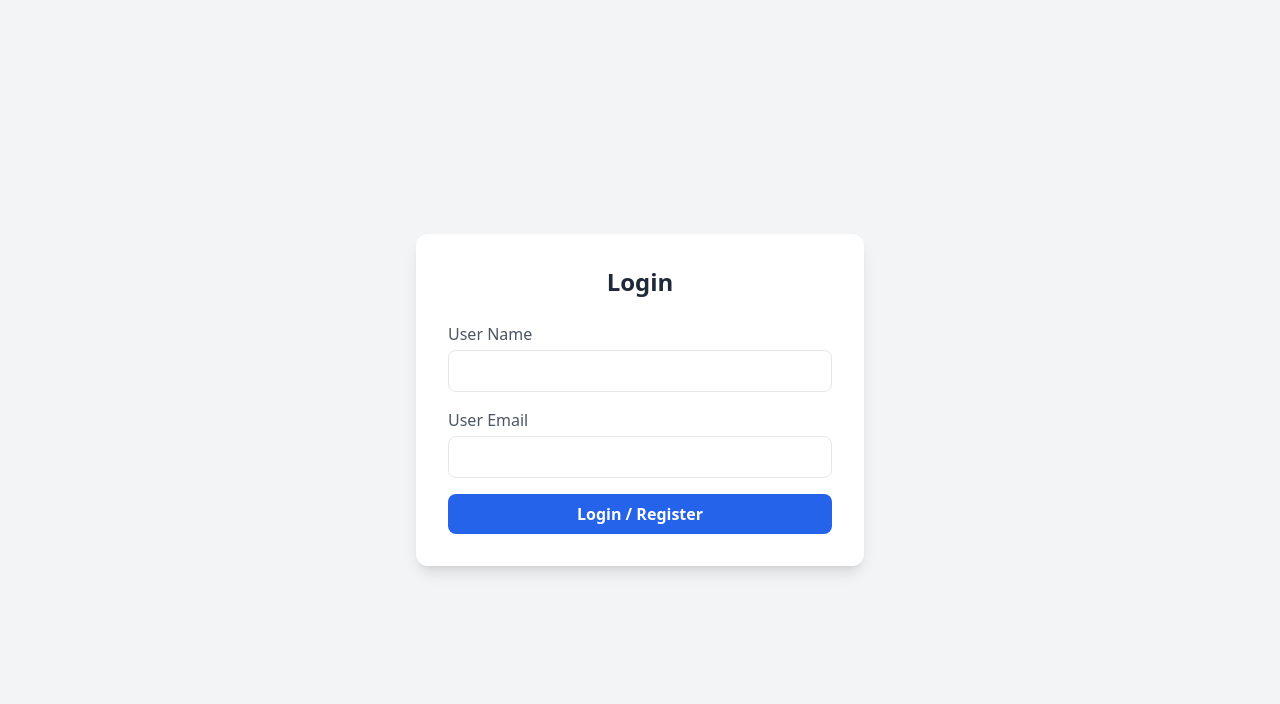
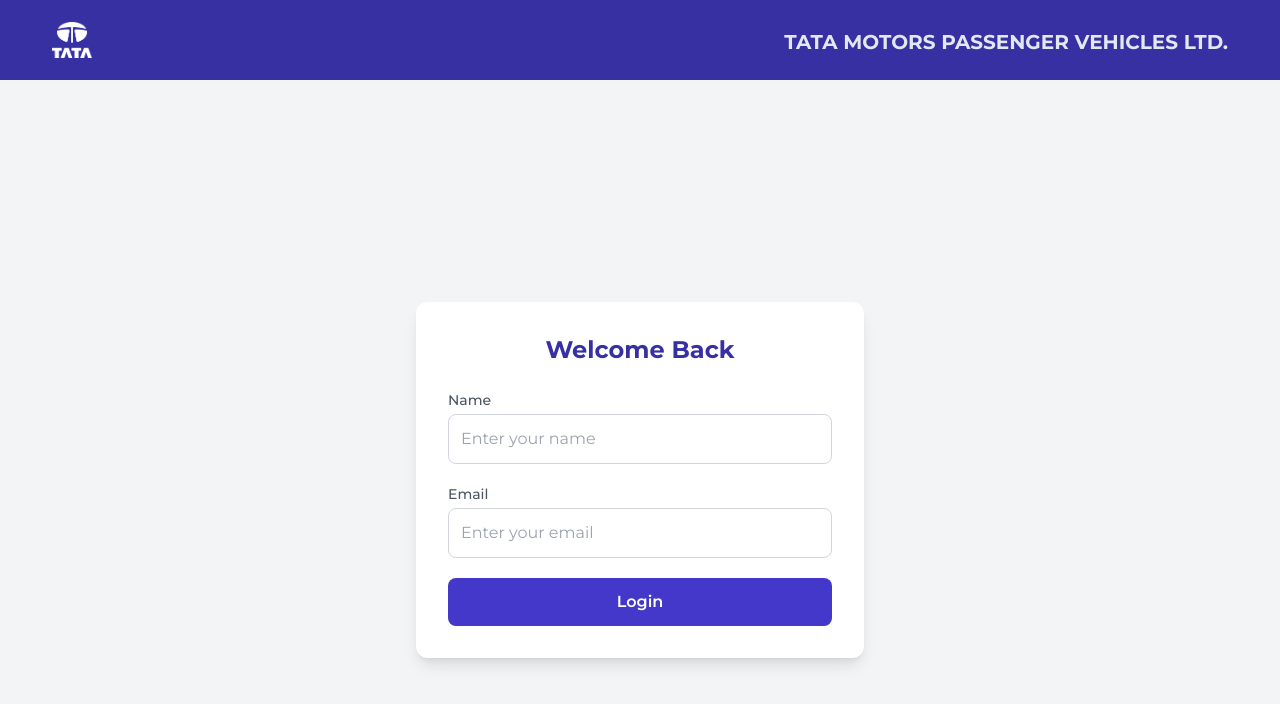
Before and after one commit to ayush9h/Ticket-Generator, a Next.js app in the folder client/: page /login in a window 1280 px wide. Shown: the top 704 px of the page. Built offline with nearby package versions, Linux system fonts and the light colour scheme.

Commit message:
added login and logout functionality

```diff
--- a/client/src/app/components/table.js
+++ b/client/src/app/components/table.js
@@ -7,13 +7,13 @@ import Popup from "reactjs-popup";
 import { Trash2, RefreshCcw, DownloadIcon } from "lucide-react";
 
 async function fetchTableData() {
-  let response = await axios.get(`${process.env.NEXT_PUBLIC_BACKEND_URL}/api/tickets`)
+  let response = await axios.get(`http://localhost:5000/api/tickets`)
   return response.data
 }
 
 const deleteTicket = async (id, refreshData) => {
   try {
-    await axios.delete(`${process.env.NEXT_PUBLIC_BACKEND_URL}/api/tickets/delete/${id}`);
+    await axios.delete(`http://localhost:5000/api/tickets/delete/${id}`);
     toast.success("Ticket deleted successfully")
     refreshData();
   } catch (error) {
@@ -128,7 +128,7 @@ async function TicketTable() {
                           </button>
                           <button
                             onClick={() => {
-                              deleteTicket(ticket.id, loadData);
+                              deleteTicket(ticket._id, loadData);
                               close();
                             }}
                             className="px-4 py-2 bg-red-600 text-white rounded hover:bg-red-700"
--- a/client/src/app/components/ticket.js
+++ b/client/src/app/components/ticket.js
@@ -2,6 +2,8 @@
 import { useState } from "react";
 import axios from "axios";
 import { toast } from "react-hot-toast";
+import { useEffect } from "react";
+import { useRouter } from "next/navigation";
 function Ticket() {
   const [formData, setFormData] = useState({
     shopName: "",
@@ -12,8 +14,27 @@ function Ticket() {
     grossDnTime: "",
     majorBreakdown: "",
     employeeId: "",
-    employeeName: ""
+    employeeName: "",
+    createdBy: ""
   });
+
+  const [loggedUser, setLoggedUser] = useState(null);
+
+    const router = useRouter();
+
+
+  useEffect(() => {
+    const storedUser = JSON.parse(localStorage.getItem("loggedUser"));
+    if (storedUser?.userMail) {
+      setLoggedUser(storedUser);
+      setFormData((prev) => ({
+        ...prev,
+        createdBy: storedUser.userMail
+      }));
+    } else {
+      router.push("/login");
+    }
+  }, [router]);
 
   const handleChange = (e) => {
     const { name, value } = e.target;
@@ -27,9 +48,13 @@ function Ticket() {
     e.preventDefault();
     if (validateForm()) {
       try {
-        await axios.post(`${process.env.NEXT_PUBLIC_BACKEND_URL}/api/tickets`, formData);
+        await axios.post(
+          `http://localhost:5000/api/tickets`,
+          formData
+        );
         toast.success("Form submitted successfully!");
-        setFormData({
+        setFormData((prev) => ({
+          ...prev,
           shopName: "",
           safetyIssue: "NIL",
           prodTarget: "",
@@ -39,7 +64,8 @@ function Ticket() {
           majorBreakdown: "",
           employeeId: "",
           employeeName: "",
-        });
+          createdBy: prev.createdBy
+        }));
       } catch (error) {
         console.error("Error submitting form:", error);
         toast.error("Error submitting form. Please try again.");
@@ -47,6 +73,10 @@ function Ticket() {
     }
   };
 
+   const handleLogout = () => {
+    localStorage.removeItem("loggedUser");
+    router.push("/login");
+  };
   const validateForm = () => {
     const {
       shopName,
@@ -58,6 +88,7 @@ function Ticket() {
       majorBreakdown,
       employeeId,
       employeeName,
+      createdBy
     } = formData;
 
     if (
@@ -69,16 +100,27 @@ function Ticket() {
       !grossDnTime ||
       !majorBreakdown ||
       !employeeId ||
-      !employeeName
+      !employeeName ||
+      !createdBy
     ) {
       toast.error("Please fill in all required fields.");
       return false;
     }
     return true;
   };
-
   return (
     <>
+      {loggedUser && (
+        <div className="flex items-center justify-between p-4 bg-indigo-50 text-indigo-800 font-medium mb-4 rounded-lg">
+          <span>Logged in as: {loggedUser.userMail}</span>
+          <button
+            onClick={handleLogout}
+            className="bg-red-500 text-white px-4 py-1 rounded hover:bg-red-600"
+          >
+            Logout
+          </button>
+        </div>
+      )}
       <form
         onSubmit={handleSubmit}
         className="mt-4 max-width p-6 border border-gray-300 bg-zinc-100 rounded-lg"
--- a/client/src/app/login/page.js
+++ b/client/src/app/login/page.js
@@ -1,89 +1,71 @@
-"use client"
+"use client";
+import { useRouter } from "next/navigation";
+import { useState } from "react";
 import axios from "axios";
-import React, { useState } from "react";
+import Navbar from "../components/navbar";
 
-const createOrGetUser = async (userData) => {
-  const response = await axios.post(
-    `http://localhost:5000/api/user/login`,
-    userData
-  );
-  return response.data;
-};
-
-const LoginPage = () => {
-  const [formData, setFormData] = useState({
-    userName: "",
-    userMail: "",
-  });
-
-  const [serverResponse, setServerResponse] = useState(null);
-
-  const handleChange = (e) => {
-    setFormData({
-      ...formData,
-      [e.target.name]: e.target.value,
-    });
-  };
+export default function LoginPage() {
+  const router = useRouter();
+  const [formData, setFormData] = useState({ userName: "", userMail: "" });
+  const [loading, setLoading] = useState(false);
 
   const handleSubmit = async (e) => {
     e.preventDefault();
-    if (!formData.userName || !formData.userMail) {
-      alert("Please fill in all fields");
-      return;
+    setLoading(true);
+    try {
+      const res = await axios.post("http://localhost:5000/api/user/login", formData);
+      localStorage.setItem("loggedUser", JSON.stringify(res.data));
+      router.push("/");
+    } catch (err) {
+      console.error(err);
+      setLoading(false);
     }
-    const user = await createOrGetUser(formData);
-    setServerResponse(user);
   };
 
   return (
-    <div className="min-h-screen flex items-center justify-center bg-gray-100 font-sans">
-      <div className="bg-white shadow-lg rounded-xl p-8 w-full max-w-md">
-        <h2 className="text-2xl font-bold mb-6 text-center text-gray-800">
-          Login
+    <>
+      <Navbar />
+
+      <div className="flex h-screen justify-center items-center bg-gray-100">
+        <div className="bg-white shadow-lg rounded-xl p-8 max-w-md w-full animate-fadeIn">
+          <h2 className="text-2xl font-bold text-center text-indigo-800 mb-6">
+            Welcome Back
           </h2>
-        <form onSubmit={handleSubmit} className="space-y-4">
-
+          <form onSubmit={handleSubmit} className="space-y-5">
             <div>
-            <label className="block text-gray-600 mb-1">User Name</label>
+              <label className="block text-sm font-medium text-gray-600">Name</label>
               <input
                 type="text"
                 name="userName"
                 value={formData.userName}
-              onChange={handleChange}
-              className="w-full px-4 py-2 border rounded-lg focus:outline-none focus:ring focus:ring-blue-300"
+                onChange={(e) => setFormData({ ...formData, userName: e.target.value })}
+                className="w-full p-3 mt-1 border border-gray-300 rounded-lg focus:outline-none focus:ring-2 focus:ring-indigo-500 transition-all"
+                placeholder="Enter your name"
+                required
               />
             </div>
-
             <div>
-            <label className="block text-gray-600 mb-1">User Email</label>
+              <label className="block text-sm font-medium text-gray-600">Email</label>
               <input
                 type="email"
                 name="userMail"
                 value={formData.userMail}
-              onChange={handleChange}
-              className="w-full px-4 py-2 border rounded-lg focus:outline-none focus:ring focus:ring-blue-300"
+                onChange={(e) => setFormData({ ...formData, userMail: e.target.value })}
+                className="w-full p-3 mt-1 border border-gray-300 rounded-lg focus:outline-none focus:ring-2 focus:ring-indigo-500 transition-all"
+                placeholder="Enter your email"
+                required
               />
             </div>
-
             <button
               type="submit"
-            className="w-full py-2 bg-blue-600 hover:bg-blue-700 text-white rounded-lg font-semibold transition duration-200"
+              disabled={loading}
+              className="w-full py-3 bg-indigo-700 text-white rounded-lg font-semibold hover:bg-indigo-800 focus:outline-none focus:ring-4 focus:ring-indigo-300 transition-all disabled:opacity-50"
             >
-            Login / Register
+              {loading ? "Logging in..." : "Login"}
             </button>
           </form>
-
-        {serverResponse && (
-          <div className="mt-6 bg-gray-50 p-4 rounded-lg border border-gray-200">
-            <h4 className="font-semibold mb-2 text-gray-700">Server Response:</h4>
-            <pre className="text-sm text-gray-600 overflow-x-auto">
-              {JSON.stringify(serverResponse, null, 2)}
-            </pre>
-          </div>
-        )}
         </div>
       </div>
+    </>
   );
-};
-
-export default LoginPage;
+}
```
Also changed, not shown: 2 other files (tests, documents, lock files or other folders). Lines whose indentation alone changed are shown as unchanged.
